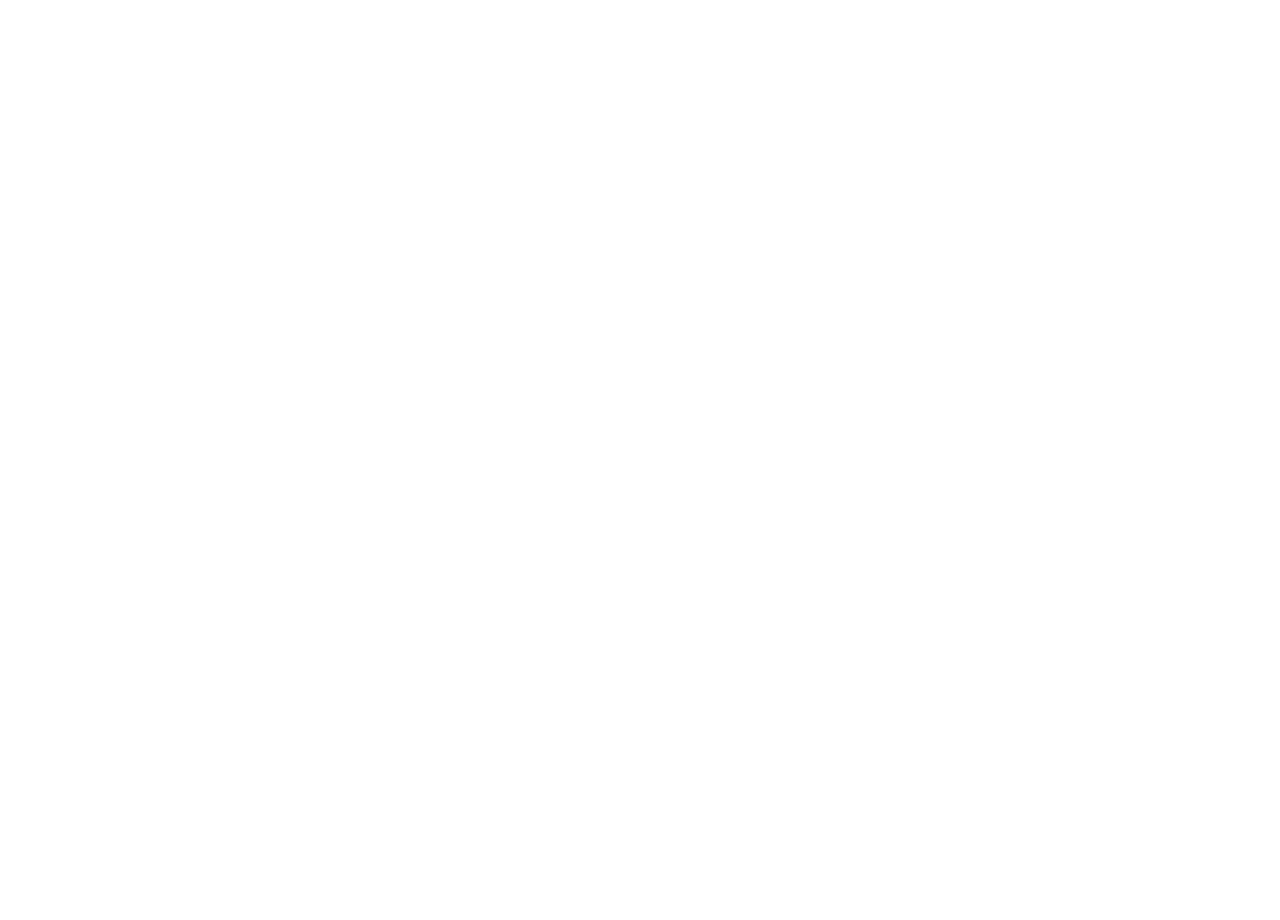
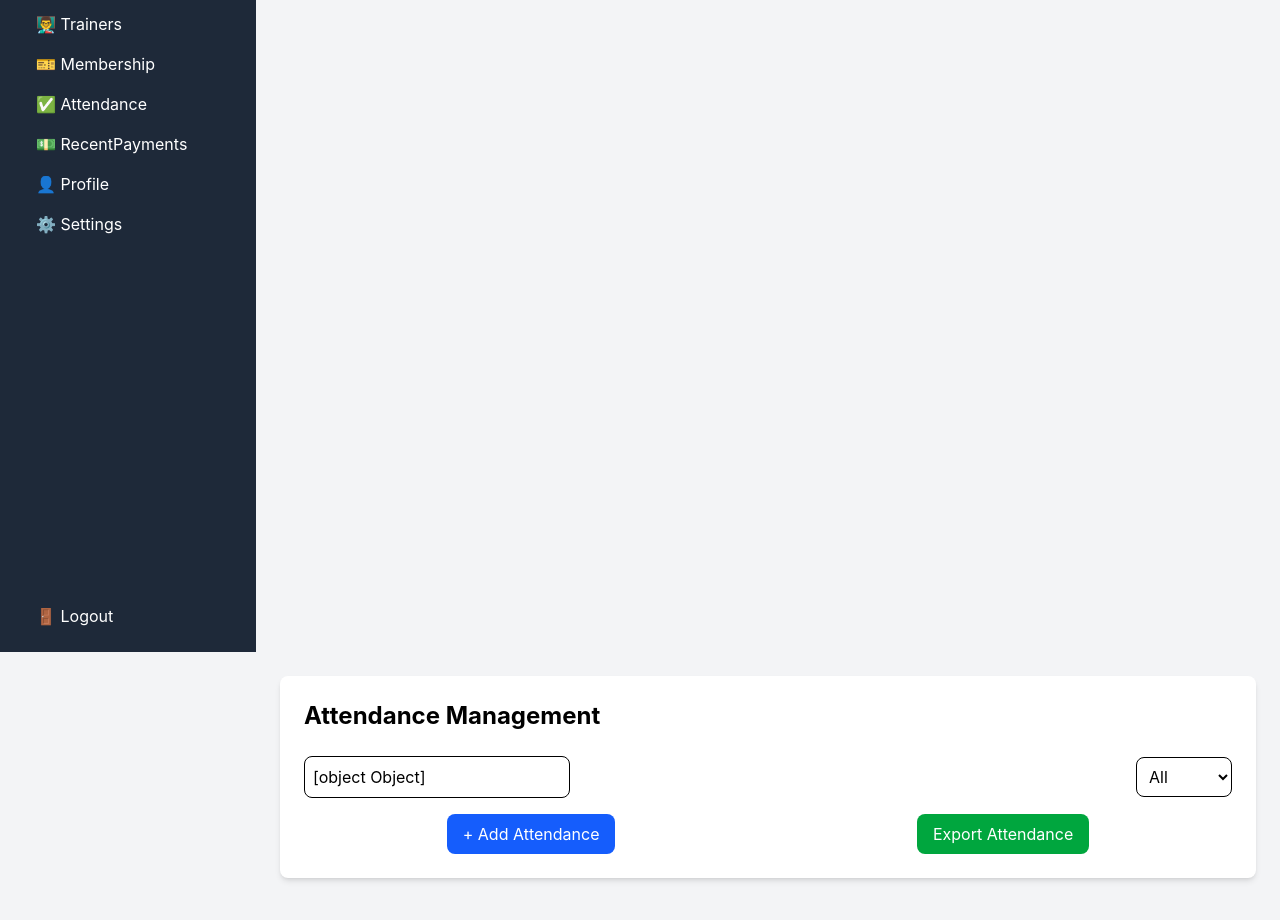
Before and after one commit to PoojaNikam2004/Gym-Management-System, a React (Vite) app: page /attendance in a window 1280 px wide. Shown: the part 220-1140 px from the top of the page. Before the commit the page ends 800 px from the top, so only its background shows below. Built offline with nearby package versions, Linux system fonts and the light colour scheme.

Commit message:
build a AttendanceSearchBar page

```diff
--- /dev/null
+++ b/src/components/AttendanceSearchBar.jsx
@@ -0,0 +1,33 @@
+
+
+function AttendanceSearchBar( attendance,setAttendance ,handleAddAttendance,decreaseAttendance ,statusFilter,setStatusFilter) {
+
+
+    return(
+        <div className="bg-white p-6 rounded-lg shadow-md mb-6">
+            <h1 className="text-2xl font-bold mb-6">
+                Attendance Management
+            </h1>
+            <div className="flex justify-between items-center gap-4 flex-wrap">
+                <input type="text" placeholder="Search Attendance..." className="border rounded-lg p-2" value={attendance} onChange={(e)=>setAttendance(e.target.value)} />
+                <select value={statusFilter}  onChange={(e)=>setStatusFilter(e.target.value)} className="border rounded-lg p-2" >
+                    <option value="All">All</option>
+                    <option value="Present">Present</option>
+                    <option value="Absent">Absent</option>
+                </select>
+            </div>
+
+            <div className="flex justify-around items-baseline gap-4 flex-wrap mt-4">
+                <button className="bg-blue-600 hover:bg-blue-700 text-white px-4 py-2 rounded-lg" onClick={handleAddAttendance}>
+                    + Add Attendance
+                </button>
+                <button className="bg-green-600 hover:bg-green-700 text-white px-4 py-2 rounded-lg" onClick={decreaseAttendance}>
+                    Export Attendance
+                </button>
+            </div>
+        </div>
+    )
+
+
+}
+export default AttendanceSearchBar;
--- a/src/pages/Attendance.jsx
+++ b/src/pages/Attendance.jsx
@@ -1,9 +1,34 @@
+ import {useState} from "react";
+
+import SideBar from "../components/SideBar";
+import AttendanceSearchBar from "../components/AttendanceSearchBar";
 function Attendance(){
+
+
+   const [attendance,setAttendance] = useState("");
+   const [statusFilter,setStatusFilter] = useState("All");
+
+   const handleAddAttendance = () => {
+   }
+
+   const decreaseAttendance = () => {
+   }
+
     return(
-        <div>
-            <h1>
-                Attendance Page
-            </h1>
+        <div className="bg-gray-100 min-h-screen ">
+   <SideBar/>
+            <div className="flex flex-col p-6 ml-64">
+
+                <AttendanceSearchBar
+                attendance={attendance}
+                setAttendance={setAttendance}
+                handleAddAttendance={handleAddAttendance}
+                decreaseAttendance={decreaseAttendance}
+                statusFilter={statusFilter}
+                setStatusFilter={setStatusFilter}
+                />
+            </div>
+
         </div>
     )
 }
```
Also changed, not shown: src/components/AttendanceTable.jsx (added), src/components/MarkAttendanceModal.jsx (added).
